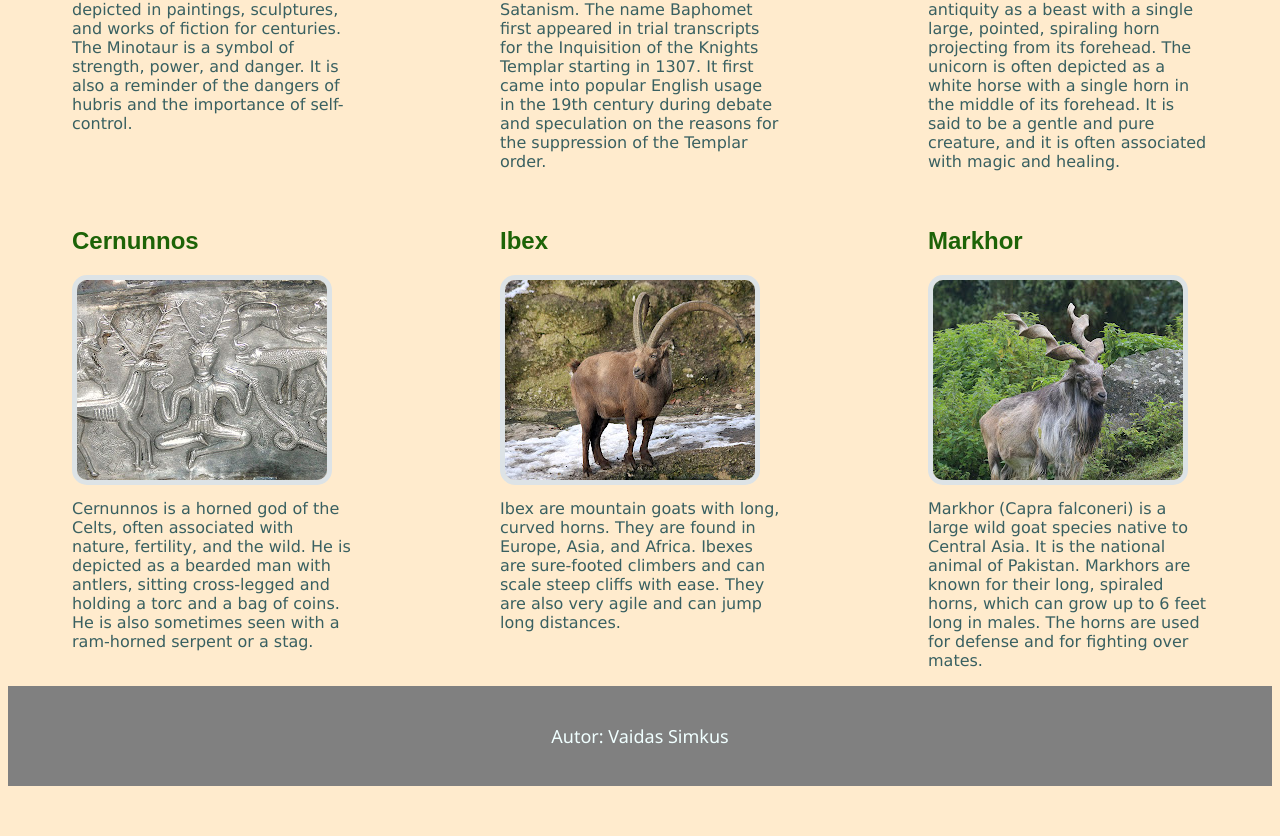
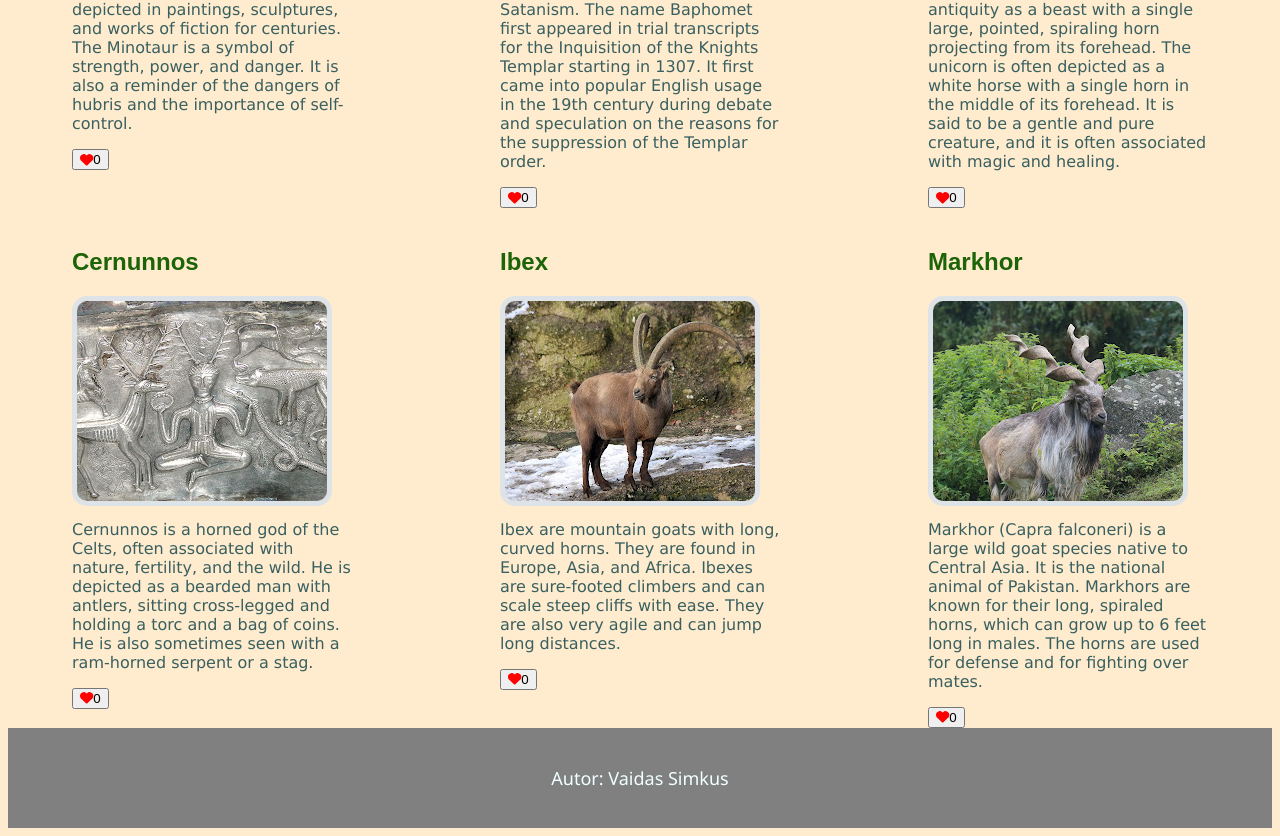
Before and after one commit to MisterVaidas/horned-beast-class1, a React (Create React App) app: page / in a window 1280 px wide. Shown: the part 451-1287 px from the top of the page. Before the commit the page ends 1245 px from the top, so only its background shows below. Built offline with nearby package versions, Linux system fonts and the light colour scheme.

Commit message:
implemented favorite button with a count

```diff
--- a/package.json
+++ b/package.json
@@ -3,6 +3,8 @@
   "version": "0.1.0",
   "private": true,
   "dependencies": {
+    "@fortawesome/free-solid-svg-icons": "^6.4.0",
+    "@fortawesome/react-fontawesome": "^0.2.0",
     "@testing-library/jest-dom": "^5.16.5",
     "@testing-library/react": "^13.4.0",
     "@testing-library/user-event": "^13.5.0",
--- a/src/components/HornedBeast.js
+++ b/src/components/HornedBeast.js
@@ -1,14 +1,24 @@
-import React from "react";
+import React, { useState } from "react";
+import { FontAwesomeIcon } from '@fortawesome/react-fontawesome';
+import { faHeart } from '@fortawesome/free-solid-svg-icons';
 
 const HornedBeast = (props) => {
   const { title, imageURL, description } = props;
-    console.log(imageURL)
+  const [favorites, setFavorites] = useState(0);
+
+  const handleFavoriteClick = () => {
+    setFavorites(favorites + 1);
+  };
 
   return (
-    <div className="horne-beast">
+    <div className="horned-beast">
       <h2 className="title">{title}</h2>
       <img className="image" src={imageURL} alt={title} title={title} />
       <p className="description">{description}</p>
+      <button className="favorite-button" onClick={handleFavoriteClick}>
+        <FontAwesomeIcon icon={faHeart} color="red" />
+        {favorites}
+      </button>
     </div>
   );
 };
--- a/src/components/Main.js
+++ b/src/components/Main.js
@@ -1,4 +1,4 @@
-import React from 'react';
+import React, { useState} from 'react';
 import HornedBeast from '../components/HornedBeast';
 import Minotaur from '../images/Minotaur.jpg';
 import Babhomet from '../images/Babhomet.jpg';
@@ -11,37 +11,59 @@ import '../css/styles.css';
 
 
 const Main = () => {
+    const [favorites, setFavorites] = useState([]);
+
+    const handleFavoriteToggle = (title) => {
+        if (favorites.includes(title)) {
+            setFavorites(favorites.filter((favorite) => favorite !== title));
+        } else {
+            setFavorites([...favorites, title]);
+        }
+    };
+
     return (
       <main className='grid-container'>
         <HornedBeast
           title="Minotaur"
           imageURL={Minotaur}
           description="The Minotaur is a popular subject in art and literature. It has been depicted in paintings, sculptures, and works of fiction for centuries. The Minotaur is a symbol of strength, power, and danger. It is also a reminder of the dangers of hubris and the importance of self-control."
+          isFavorite={favorites.includes('Minotaur')}
+          onFavoriteToggle={handleFavoriteToggle}
         />
         <HornedBeast
           title="Baphomet"
           imageURL={Babhomet}
           description="Baphomet is a goat-headed figure that is often associated with Satanism. The name Baphomet first appeared in trial transcripts for the Inquisition of the Knights Templar starting in 1307. It first came into popular English usage in the 19th century during debate and speculation on the reasons for the suppression of the Templar order."
+          isFavorite={favorites.includes('Babhomet')}
+          onFavoriteToggle={handleFavoriteToggle}
         />
         <HornedBeast
           title='Unicorn'
           imageURL={Unicorn}
           description='A unicorn is a legendary creature that has been described since antiquity as a beast with a single large, pointed, spiraling horn projecting from its forehead. The unicorn is often depicted as a white horse with a single horn in the middle of its forehead. It is said to be a gentle and pure creature, and it is often associated with magic and healing.'
+          isFavorite={favorites.includes('Unicorn')}
+          onFavoriteToggle={handleFavoriteToggle}
         />
         <HornedBeast
           title='Cernunnos'
           imageURL={Cernunnos}
           description='Cernunnos is a horned god of the Celts, often associated with nature, fertility, and the wild. He is depicted as a bearded man with antlers, sitting cross-legged and holding a torc and a bag of coins. He is also sometimes seen with a ram-horned serpent or a stag.'
+          isFavorite={favorites.includes('Cernunnos')}
+          onFavoriteToggle={handleFavoriteToggle}
         />
         <HornedBeast
           title='Ibex'
           imageURL={Ibex}
-          description='Ibex are mountain goats with long, curved horns. They are found in Europe, Asia, and Africa. Ibexes are sure-footed climbers and can scale steep cliffs with ease. They are also very agile and can jump long distances. '
+          description='Ibex are mountain goats with long, curved horns. They are found in Europe, Asia, and Africa. Ibexes are sure-footed climbers and can scale steep cliffs with ease. They are also very agile and can jump long distances.'
+          isFavorite={favorites.includes('Ibex')}
+          onFavoriteToggle={handleFavoriteToggle}
         />
         <HornedBeast
           title='Markhor'
           imageURL={Markhor}
-          description='Markhor (Capra falconeri) is a large wild goat species native to Central Asia. It is the national animal of Pakistan. Markhors are known for their long, spiraled horns, which can grow up to 6 feet long in males. The horns are used for defense and for fighting over mates. '
+          description='Markhor (Capra falconeri) is a large wild goat species native to Central Asia. It is the national animal of Pakistan. Markhors are known for their long, spiraled horns, which can grow up to 6 feet long in males. The horns are used for defense and for fighting over mates.'
+          isFavorite={favorites.includes('Markhor')}
+          onFavoriteToggle={handleFavoriteToggle}
         />
       </main>
     );
```
Also changed, not shown: 1 other file (tests, documents, lock files or other folders). Lines whose indentation alone changed are shown as unchanged.
